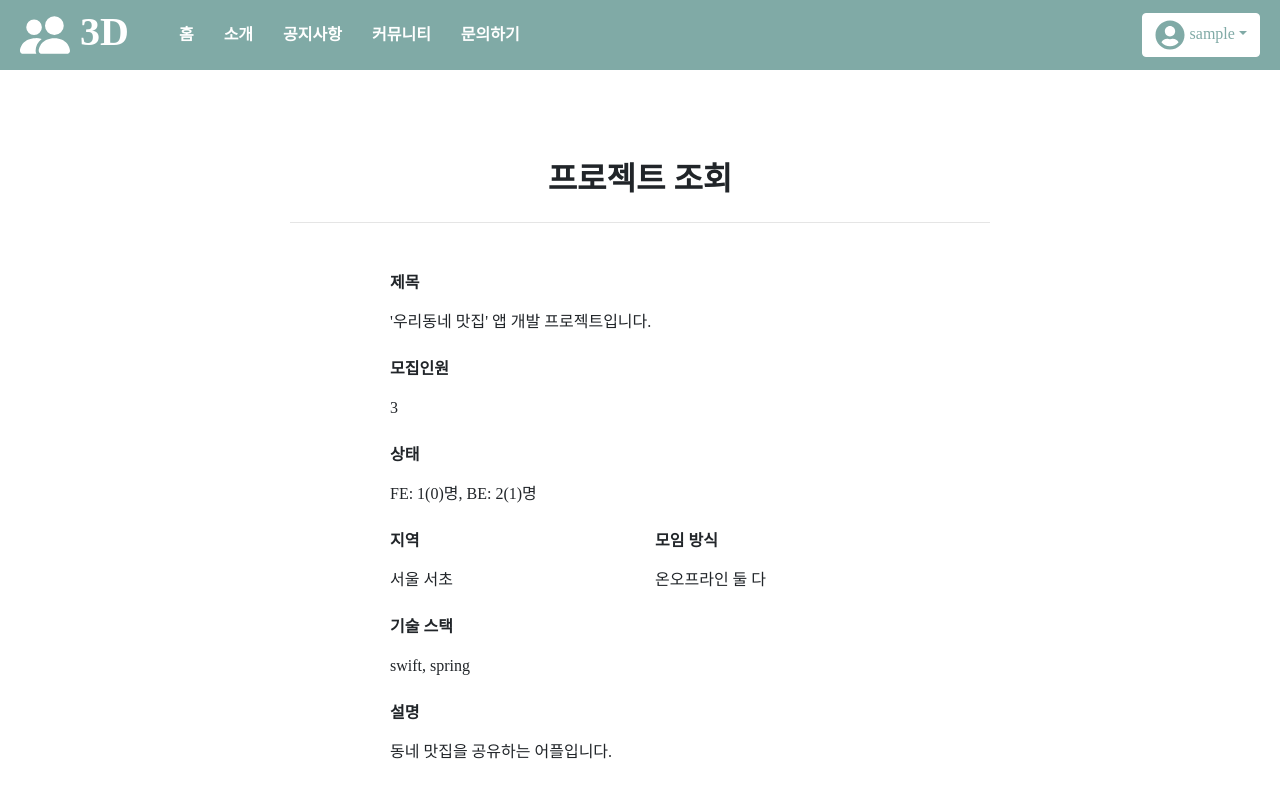
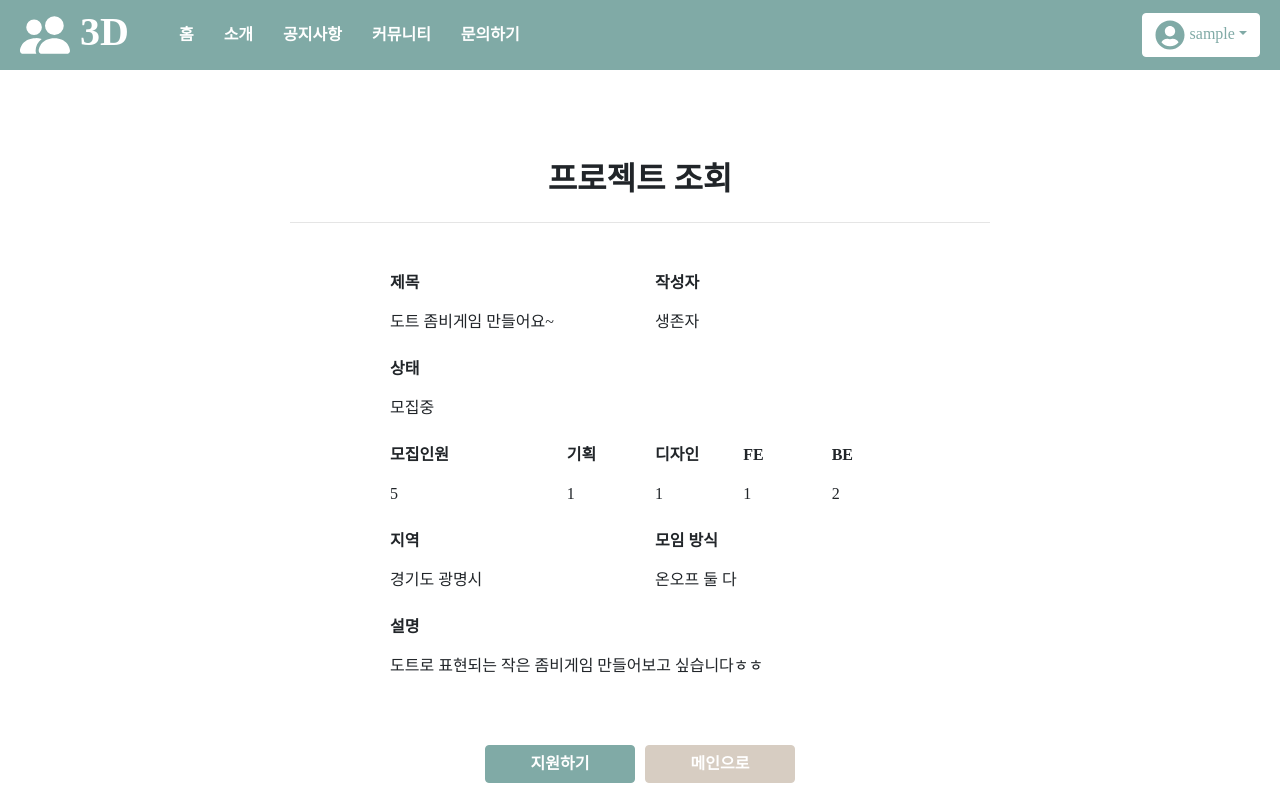
Before and after one commit to 3ddd-developers/3d-frontend, a React app: page /#/projectDetail in a window 1280 px wide. Shown: the top 800 px of the page. Built offline with nearby package versions, Linux system fonts and the light colour scheme; sample sign-in values are in the browser's storage; a web font is replaced by a local one.

Commit message:
프로젝트 페이지 관련 UI 작업

```diff
--- a/src/pages/Main.jsx
+++ b/src/pages/Main.jsx
@@ -111,12 +111,10 @@ const Main = () => {
     const onChange = evt => {
         switch (evt.target.id) {
             case 'region':
-
                 setRegion(evt.target.value);
                 setActive(1);
                 break;
             case 'state':
-
                 setState(evt.target.value);
                 setActive(1);
                 break;
@@ -301,6 +299,26 @@ const Main = () => {
                     content: '이 어플 사용자 0순위가 저입니다ㅠㅠ 운동 좀 하라고 쪼는 어플 만들기'
                 }
             ]);
+
+            // return;
+            axios
+                .get('/api/sideprj/posts?limit=20&offset=0&search=당근')
+                .then(function (response) {
+                    console.log(response);
+                    // let arr = response.data.res.map(item => {
+                    //     return {
+                    //         key: item.post_seq,
+                    //         title: item.title,
+                    //         space: item.place_seq,
+                    //         content: item.content
+                    //     }
+                    // });
+
+                    // setStudyList(arr);
+                })
+                .catch(function (error) {
+                    console.log(error);
+                });
         }
     }, [tab]);
 
@@ -385,7 +403,16 @@ const Main = () => {
                         </Row>
                         <hr style={{ marginTop: '50px' }} />
                         <Row style={{ marginTop: '50px' }}>
-                            {projectList.map(project => StudyCard(project))}
+                            {projectList.map(project => ProjectCard(project))}
+                        </Row>
+                        <Row style={{ justifyContent: 'center', marginTop: '100px' }}>
+                            <Pagination>
+                                <Pagination.First onClick={() => setActive(1)} />
+                                <Pagination.Prev onClick={() => setActive(active - 1)} />
+                                {pages}
+                                <Pagination.Next onClick={() => setActive(active + 1)} />
+                                <Pagination.Last onClick={() => setActive(5)} />
+                            </Pagination>
                         </Row>
                     </Tab>
                 </Tabs>
--- a/src/pages/project/ProjectCreate.jsx
+++ b/src/pages/project/ProjectCreate.jsx
@@ -71,8 +71,8 @@ const ProjectCreate = () => {
             .post('https://localhost:8443/api/sideprj/post', JSON.stringify(json), config)
             .then(function (response) {
                 console.log(response);
-                // TODO: 생성 성공 시 메인 홈페이지로 라우팅
-                window.location.href = `/`;
+                window.location.href = `/#/projectDetail/1`
+                // window.location.href = `/#/studyDetail/${response.post_seq}`
             })
             .catch(function (error) {
                 console.log(error);
--- a/src/pages/project/ProjectDetail.jsx
+++ b/src/pages/project/ProjectDetail.jsx
@@ -4,9 +4,21 @@ import axios from 'axios';
 
 
 const ProjectDetail = props => {
+    const [show, setShow] = useState(false);
+    const [applyContent, setApplyContent] = useState('');
+    const [error, setError] = useState(false);
 
-    const [show, setShow] = useState(false);
-    const [status, setStatus] = useState('FE: 1(0)명, BE: 2(1)명');
+    // 제목, 상태, 주제, 지역, 모집인원, 내용
+    const [title, setTitle] = useState('도트 좀비게임 만들어요~');
+    const [writer, setWriter] = useState('생존자');
+    // const [date, setDate] = useState('2020/10/30');
+    const [status, setStatus] = useState('모집중');
+    const [region, setRegion] = useState('경기도 광명시');
+    const [memTotalCapa, setMemTotalCapa] = useState(5);
+    const [content, setContent] = useState('도트로 표현되는 작은 좀비게임 만들어보고 싶습니다ㅎㅎ');
+    const [onoffline, setOnoffline] = useState('온오프 둘 다');
+    const [member, setMember] = useState({"기획": 1, "디자인": 1,"FE": 1, "BE": 2})
+
     const handleClose = () => setShow(false);
     const handleShow = () => setShow(true);
 
@@ -29,46 +41,101 @@ const ProjectDetail = props => {
             </Row>
             <hr className="form-hr" />
             <Form style={{ width: '500px', margin: 'auto' }}>
-                <Form.Group controlId="title">
+                <Row>
+                     <Col>
+                    <Form.Group controlId="title">
                     <Form.Label className="form-label">제목</Form.Label>
-                    <Form.Control plaintext readOnly defaultValue="'우리동네 맛집' 앱 개발 프로젝트입니다." />
+                    <Form.Control plaintext readOnly defaultValue={title} />
                 </Form.Group>
-                <Form.Group controlId="number">
-                    <Form.Label className="form-label">모집인원</Form.Label>
-                    <Form.Control plaintext readOnly defaultValue="3" >
-                    </Form.Control>
-                </Form.Group>
-
+                    </Col>
+                    <Col>
+                    <Form.Group controlId="writer">
+                            <Form.Label className="form-label">작성자</Form.Label>
+                            <Form.Control plaintext readOnly defaultValue={writer} >
+                            </Form.Control>
+                        </Form.Group>
+                    </Col>
+                </Row>
                 <Form.Group controlId="status">
                     <Form.Label className="form-label">상태</Form.Label>
                     <Form.Control plaintext readOnly defaultValue={status} />
                 </Form.Group>
                 <Row>
+                <Col sm={4}>
+                <Form.Group controlId="memTotalCapa">
+                    <Form.Label className="form-label">모집인원</Form.Label>
+                    <Form.Control plaintext readOnly defaultValue={memTotalCapa} >
+                    </Form.Control>
+                </Form.Group>
+                </Col>
+                <Col sm={2}>
+                <Form.Group controlId="기획">
+                    <Form.Label className="form-label">기획</Form.Label>
+                    <Form.Control plaintext readOnly defaultValue={member.기획} >
+                    </Form.Control>
+                </Form.Group>
+                </Col>
+                <Col sm={2}>
+                <Form.Group controlId="디자인">
+                    <Form.Label className="form-label">디자인</Form.Label>
+                    <Form.Control plaintext readOnly defaultValue={member.디자인} >
+                    </Form.Control>
+                </Form.Group>
+                </Col>
+                <Col sm={2}>
+                <Form.Group controlId="FE">
+                    <Form.Label className="form-label">FE</Form.Label>
+                    <Form.Control plaintext readOnly defaultValue={member.FE} >
+                    </Form.Control>
+                </Form.Group>
+                </Col>
+                <Col sm={2}>
+                <Form.Group controlId="BE">
+                    <Form.Label className="form-label">BE</Form.Label>
+                    <Form.Control plaintext readOnly defaultValue={member.BE} >
+                    </Form.Control>
+                </Form.Group>
+                </Col>
+                </Row>
+
+
+
+
+
+
+
+
+                {/* <Form.Group controlId="date">
+                            <Form.Label className="form-label">작성일</Form.Label>
+                            <Form.Control plaintext readOnly defaultValue={date} >
+                            </Form.Control>
+                        </Form.Group> */}
+                <Row>
                      <Col>
                         <Form.Group controlId="region">
                             <Form.Label className="form-label">지역</Form.Label>
-                            <Form.Control plaintext readOnly defaultValue="서울 서초" >
+                            <Form.Control plaintext readOnly defaultValue={region} >
                             </Form.Control>
                         </Form.Group>
                     </Col>
                     <Col>
                         <Form.Group controlId="on-offline">
                             <Form.Label className="form-label">모임 방식</Form.Label>
-                            <Form.Control plaintext readOnly defaultValue="온오프라인 둘 다" >
+                            <Form.Control plaintext readOnly defaultValue={onoffline} >
                             </Form.Control>
                         </Form.Group>
                     </Col>
                 </Row>
 
-                <Form.Group controlId="skills">
+                {/* <Form.Group controlId="skills">
                     <Form.Label className="form-label">기술 스택</Form.Label>
                     <Form.Control plaintext readOnly defaultValue="swift, spring" >
                     </Form.Control>
-                </Form.Group>
+                </Form.Group> */}
 
                 <Form.Group controlId="description">
                     <Form.Label className="form-label">설명</Form.Label>
-                    <Form.Control plaintext readOnly defaultValue="동네 맛집을 공유하는 어플입니다." />
+                    <Form.Control plaintext readOnly defaultValue={content} />
                 </Form.Group>
                 <Form.Group controlId="content">
                 </Form.Group>
@@ -84,12 +151,11 @@ const ProjectDetail = props => {
             </Form>
             <Modal show={show} onHide={handleClose}>
                 <Modal.Header closeButton>
-                    <Modal.Title className='modal-title'>스터디 지원</Modal.Title>
+                    <Modal.Title className='modal-title'>프로젝트 지원</Modal.Title>
                 </Modal.Header>
                 <Modal.Body style={{ fontSize: '13px' }}>[우리동네 맛집' 앱 개발 같이 해요!] 프로젝트 팀장에게 전송할 메시지를 입력해 주세요.
                 <Form.Group controlId="content" style={{ marginTop: '10px' }}>
                         <Form.Control as="textarea" aria-describedby="contentHelpBlock" rows={3} />
-
                     </Form.Group>
                 </Modal.Body>
                 <Modal.Footer>
--- a/src/style.scss
+++ b/src/style.scss
@@ -179,6 +179,10 @@ footer {
     position: absolute;
     bottom: 20px;
   }
+  &:hover {
+    transform: translate(-3px, -5px);
+
+  }
 }
 .nav-link {
   margin-right: 10px;
```
